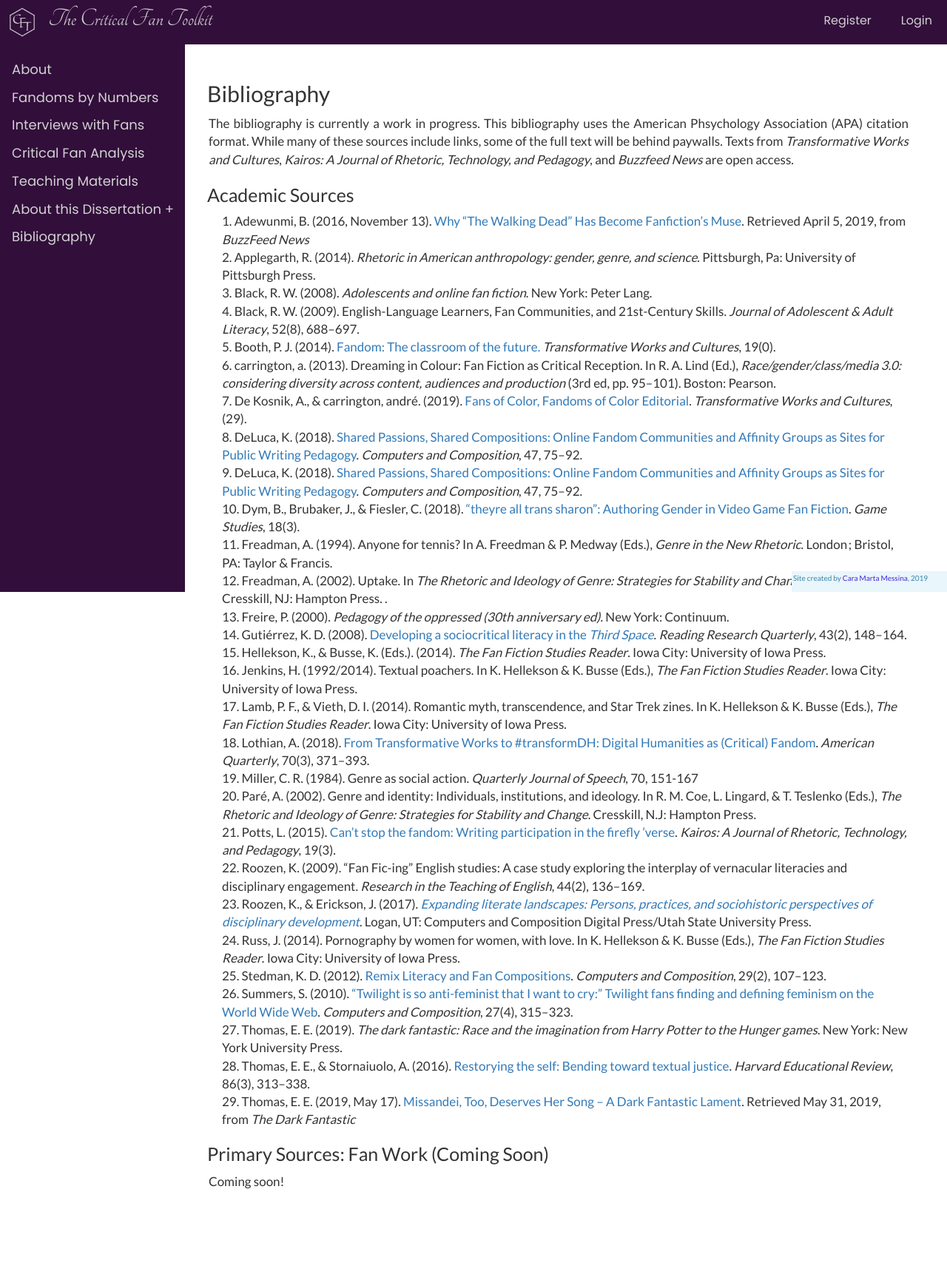
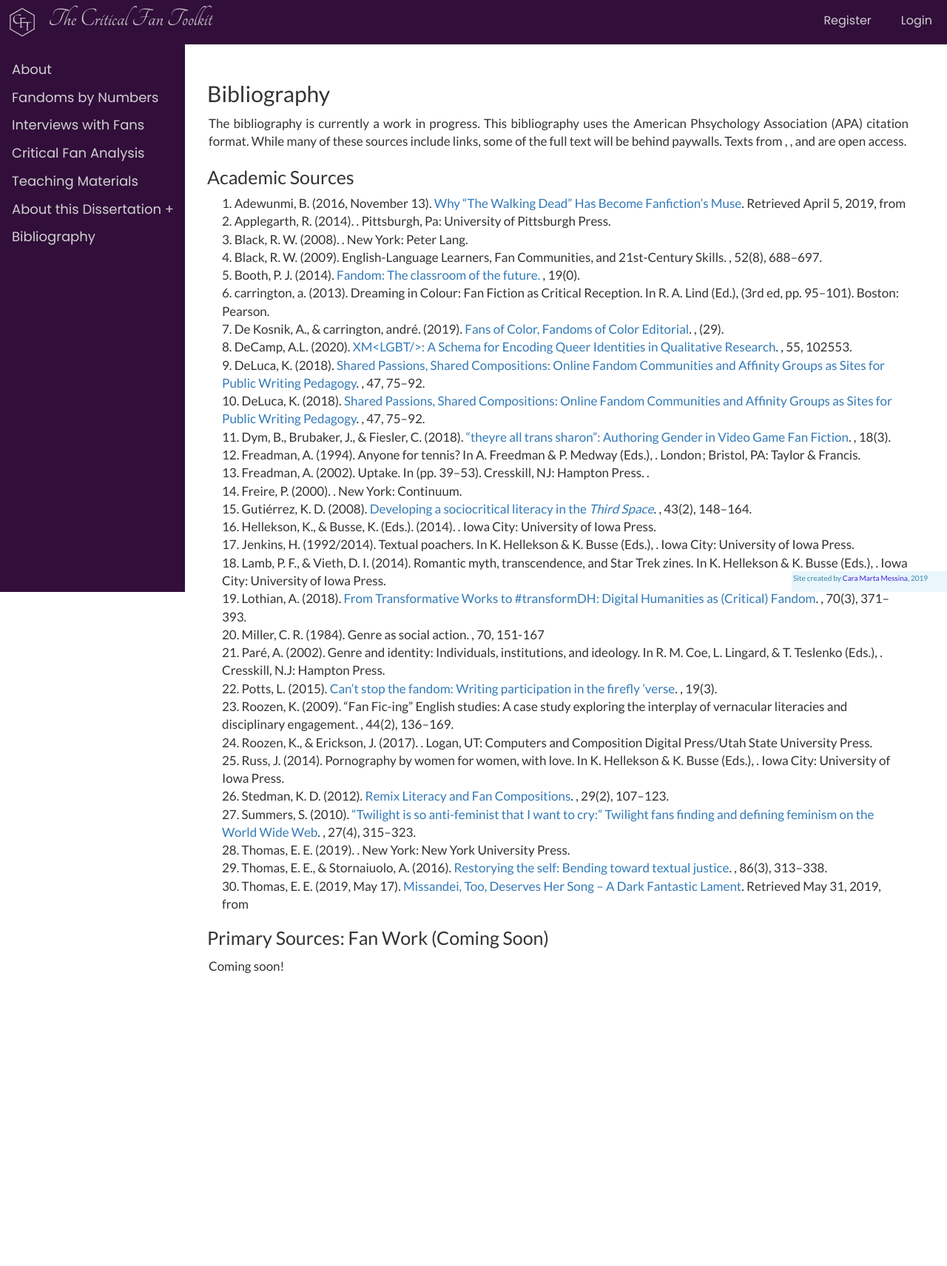
Before and after one commit to caramessina/cft-website-update, a Flask app: page /bibliography in a window 1280 px wide. Shown: the whole page at 74% size. After the commit the page ends 1315 px from the top, so only its background shows below. Run offline with Flask 2, Linux system fonts and the light colour scheme; some libraries are stand-ins or nearby versions.

Commit message:
adding Abbie citation

```diff
--- a/CFT/templates/bibliography.html
+++ b/CFT/templates/bibliography.html
@@ -3,124 +3,126 @@
 {% block body %}
 
 <h1>Bibliography</h1>
-<p>The bibliography is currently a work in progress. This bibliography uses the American Phsychology Association (APA) citation format. While many of these sources include links, some of the full text will be behind paywalls. Texts from <cite>Transformative Works and Cultures</cite>, <cite>Kairos: A Journal of Rhetoric, Technology, and Pedagogy</cite>, and <cite>Buzzfeed News</cite> are open access.</p>
+<p>The bibliography is currently a work in progress. This bibliography uses the American Phsychology Association (APA) citation format. While many of these sources include links, some of the full text will be behind paywalls. Texts from <title>Transformative Works and Cultures</title>, <title>Kairos: A Journal of Rhetoric, Technology, and Pedagogy</title>, and <title>Buzzfeed News</title> are open access.</p>
 <h2>Academic Sources</h2>
 <ol>
    <li>
-      Adewunmi, B. (2016, November 13). <a href="https://www.buzzfeednews.com/article/bimadewunmi/how-fanfic-helps-black-women-create-the-stories-tv-cant">Why “The Walking Dead” Has Become Fanfiction’s Muse</a>. Retrieved April 5, 2019, from <cite>BuzzFeed News</cite>
+      Adewunmi, B. (2016, November 13). <a href="https://www.buzzfeednews.com/article/bimadewunmi/how-fanfic-helps-black-women-create-the-stories-tv-cant">Why “The Walking Dead” Has Become Fanfiction’s Muse</a>. Retrieved April 5, 2019, from <title>BuzzFeed News</title>
    </li>
 
    <li>
-      Applegarth, R. (2014). <cite>Rhetoric in American anthropology: gender, genre, and science</cite>. Pittsburgh, Pa: University of Pittsburgh Press.
+      Applegarth, R. (2014). <title>Rhetoric in American anthropology: gender, genre, and science</title>. Pittsburgh, Pa: University of Pittsburgh Press.
    </li>
 
    <li>
-      Black, R. W. (2008). <cite>Adolescents and online fan fiction</cite>. New York: Peter Lang.
+      Black, R. W. (2008). <title>Adolescents and online fan fiction</title>. New York: Peter Lang.
    </li>
 
    <li>
-      Black, R. W. (2009). English-Language Learners, Fan Communities, and 21st-Century Skills. <cite>Journal of Adolescent & Adult Literacy</cite>, 52(8), 688–697.
+      Black, R. W. (2009). English-Language Learners, Fan Communities, and 21st-Century Skills. <title>Journal of Adolescent & Adult Literacy</title>, 52(8), 688–697.
    </li>
 
    <li>
-      Booth, P. J. (2014). <a href="http://journal.transformativeworks.org/index.php/twc/article/view/650">Fandom: The classroom of the future.</a> <cite>Transformative Works and Cultures</cite>, 19(0).
+      Booth, P. J. (2014). <a href="http://journal.transformativeworks.org/index.php/twc/article/view/650">Fandom: The classroom of the future.</a> <title>Transformative Works and Cultures</title>, 19(0).
    </li>
 
    <li>
-      carrington, a. (2013). Dreaming in Colour: Fan Fiction as Critical Reception. In R. A. Lind (Ed.), <cite>Race/gender/class/media 3.0: considering diversity across content, audiences and production</cite> (3rd ed, pp. 95–101). Boston: Pearson.
+      carrington, a. (2013). Dreaming in Colour: Fan Fiction as Critical Reception. In R. A. Lind (Ed.), <title>Race/gender/class/media 3.0: considering diversity across content, audiences and production</title> (3rd ed, pp. 95–101). Boston: Pearson.
    </li>
 
    <li>
-      De Kosnik, A., & carrington, andré. (2019). <a href="https://doi.org/10.3983/twc.2019.1783">Fans of Color, Fandoms of Color Editorial</a>. <cite>Transformative Works and Cultures</cite>, (29).
+      De Kosnik, A., & carrington, andré. (2019). <a href="https://doi.org/10.3983/twc.2019.1783">Fans of Color, Fandoms of Color Editorial</a>. <title>Transformative Works and Cultures</title>, (29).
+   </li>
+
+   <li>DeCamp, A.L. (2020). <a href="https://doi.org/10.1016/j.compcom.2020.102553">XM&#60;LGBT/&#62;: A Schema for Encoding Queer Identities in Qualitative Research</a>. <title>Computers and Composition</title>, 55, 102553.</li>
+
+   <li>
+      DeLuca, K. (2018). <a href="https://doi.org/10.1016/j.compcom.2017.12.003">Shared Passions, Shared Compositions: Online Fandom Communities and Affinity Groups as Sites for Public Writing Pedagogy</a>. <title>Computers and Composition</title>, 47, 75–92.
    </li>
 
    <li>
-      DeLuca, K. (2018). <a href="https://doi.org/10.1016/j.compcom.2017.12.003">Shared Passions, Shared Compositions: Online Fandom Communities and Affinity Groups as Sites for Public Writing Pedagogy</a>. <cite>Computers and Composition</cite>, 47, 75–92.
+      DeLuca, K. (2018). <a href="https://doi.org/10.1016/j.compcom.2017.12.003">Shared Passions, Shared Compositions: Online Fandom Communities and Affinity Groups as Sites for Public Writing Pedagogy</a>. <title>Computers and Composition</title>, 47, 75–92.
    </li>
 
    <li>
-      DeLuca, K. (2018). <a href="https://doi.org/10.1016/j.compcom.2017.12.003">Shared Passions, Shared Compositions: Online Fandom Communities and Affinity Groups as Sites for Public Writing Pedagogy</a>. <cite>Computers and Composition</cite>, 47, 75–92.
-   </li>
-
-   <li>
-     Dym, B., Brubaker, J., & Fiesler, C. (2018). <a href="http://gamestudies.org/1803/articles/brubaker_dym_fiesler">“theyre all trans sharon”: Authoring Gender in Video Game Fan Fiction</a>. <cite>Game Studies</cite>, 18(3).
+     Dym, B., Brubaker, J., & Fiesler, C. (2018). <a href="http://gamestudies.org/1803/articles/brubaker_dym_fiesler">“theyre all trans sharon”: Authoring Gender in Video Game Fan Fiction</a>. <title>Game Studies</title>, 18(3).
   </li>
 
   <li>
-    Freadman, A. (1994). Anyone for tennis? In A. Freedman & P. Medway (Eds.), <cite>Genre in the New Rhetoric</cite>. London ; Bristol, PA: Taylor & Francis.
+    Freadman, A. (1994). Anyone for tennis? In A. Freedman & P. Medway (Eds.), <title>Genre in the New Rhetoric</title>. London ; Bristol, PA: Taylor & Francis.
  </li>
 
  <li>
-    Freadman, A. (2002). Uptake. In <cite>The Rhetoric and Ideology of Genre: Strategies for Stability and Change</cite> (pp. 39–53). Cresskill, NJ: Hampton Press.
+    Freadman, A. (2002). Uptake. In <title>The Rhetoric and Ideology of Genre: Strategies for Stability and Change</title> (pp. 39–53). Cresskill, NJ: Hampton Press.
 .
 </li>
 
  <li>
-   Freire, P. (2000). <cite>Pedagogy of the oppressed (30th anniversary ed)</cite>. New York: Continuum.
+   Freire, P. (2000). <title>Pedagogy of the oppressed (30th anniversary ed)</title>. New York: Continuum.
 </li>
 
   <li>
-    Gutiérrez, K. D. (2008). <a href="https://doi.org/10.1598/RRQ.43.2.3">Developing a sociocritical literacy in the <em>Third Space</em></a>. <cite>Reading Research Quarterly</cite>, 43(2), 148–164.
+    Gutiérrez, K. D. (2008). <a href="https://doi.org/10.1598/RRQ.43.2.3">Developing a sociocritical literacy in the <em>Third Space</em></a>. <title>Reading Research Quarterly</title>, 43(2), 148–164.
  </li>
 
  <li>
-   Hellekson, K., & Busse, K. (Eds.). (2014). <cite>The Fan Fiction Studies Reader</cite>. Iowa City: University of Iowa Press.
+   Hellekson, K., & Busse, K. (Eds.). (2014). <title>The Fan Fiction Studies Reader</title>. Iowa City: University of Iowa Press.
 </li>
 
  <li>
-   Jenkins, H. (1992/2014). Textual poachers. In K. Hellekson & K. Busse (Eds.), <cite>The Fan Fiction Studies Reader</cite>. Iowa City: University of Iowa Press.
+   Jenkins, H. (1992/2014). Textual poachers. In K. Hellekson & K. Busse (Eds.), <title>The Fan Fiction Studies Reader</title>. Iowa City: University of Iowa Press.
 </li>
 
 <li>
-  Lamb, P. F., & Vieth, D. I. (2014). Romantic myth, transcendence, and Star Trek zines. In K. Hellekson & K. Busse (Eds.), <cite>The Fan Fiction Studies Reader</cite>. Iowa City: University of Iowa Press.
+  Lamb, P. F., & Vieth, D. I. (2014). Romantic myth, transcendence, and Star Trek zines. In K. Hellekson & K. Busse (Eds.), <title>The Fan Fiction Studies Reader</title>. Iowa City: University of Iowa Press.
 </li>
 
 <li>
-  Lothian, A. (2018). <a href="https://doi.org/10.1353/aq.2018.0027">From Transformative Works to #transformDH: Digital Humanities as (Critical) Fandom</a>. <cite>American Quarterly</cite>, 70(3), 371–393.
+  Lothian, A. (2018). <a href="https://doi.org/10.1353/aq.2018.0027">From Transformative Works to #transformDH: Digital Humanities as (Critical) Fandom</a>. <title>American Quarterly</title>, 70(3), 371–393.
 </li>
 
 <li>
-  Miller, C. R. (1984). Genre as social action. <cite>Quarterly Journal of Speech</cite>, 70, 151-167
+  Miller, C. R. (1984). Genre as social action. <title>Quarterly Journal of Speech</title>, 70, 151-167
 </li>
 
 <li>
-  Paré, A. (2002). Genre and identity: Individuals, institutions, and ideology. In R. M. Coe, L. Lingard, & T. Teslenko (Eds.), <cite>The Rhetoric and Ideology of Genre: Strategies for Stability and Change</cite>. Cresskill, N.J: Hampton Press.
+  Paré, A. (2002). Genre and identity: Individuals, institutions, and ideology. In R. M. Coe, L. Lingard, & T. Teslenko (Eds.), <title>The Rhetoric and Ideology of Genre: Strategies for Stability and Change</title>. Cresskill, N.J: Hampton Press.
 </li>
 
 <li>
-  Potts, L. (2015). <a href="http://kairos.technorhetoric.net/19.3/topoi/potts/">Can’t stop the fandom: Writing participation in the firefly ’verse</a>. <cite>Kairos: A Journal of Rhetoric, Technology, and Pedagogy</cite>, 19(3).
+  Potts, L. (2015). <a href="http://kairos.technorhetoric.net/19.3/topoi/potts/">Can’t stop the fandom: Writing participation in the firefly ’verse</a>. <title>Kairos: A Journal of Rhetoric, Technology, and Pedagogy</title>, 19(3).
 </li>
 
 <li>
-  Roozen, K. (2009). “Fan Fic-ing” English studies: A case study exploring the interplay of vernacular literacies and disciplinary engagement. <cite>Research in the Teaching of English</cite>, 44(2), 136–169.
+  Roozen, K. (2009). “Fan Fic-ing” English studies: A case study exploring the interplay of vernacular literacies and disciplinary engagement. <title>Research in the Teaching of English</title>, 44(2), 136–169.
 </li>
 
 <li>
-  Roozen, K., & Erickson, J. (2017). <cite><a href="http://ccdigitalpress.org/expanding/">Expanding literate landscapes: Persons, practices, and sociohistoric perspectives of disciplinary development</a></cite>. Logan, UT: Computers and Composition Digital Press/Utah State University Press.
+  Roozen, K., & Erickson, J. (2017). <title><a href="http://ccdigitalpress.org/expanding/">Expanding literate landscapes: Persons, practices, and sociohistoric perspectives of disciplinary development</a></title>. Logan, UT: Computers and Composition Digital Press/Utah State University Press.
 </li>
 
 <li>
-  Russ, J. (2014). Pornography by women for women, with love. In K. Hellekson & K. Busse (Eds.), <cite>The Fan Fiction Studies Reader</cite>. Iowa City: University of Iowa Press.
+  Russ, J. (2014). Pornography by women for women, with love. In K. Hellekson & K. Busse (Eds.), <title>The Fan Fiction Studies Reader</title>. Iowa City: University of Iowa Press.
 </li>
 
 <li>
-  Stedman, K. D. (2012). <a href="https://doi.org/10.1016/j.compcom.2012.02.002">Remix Literacy and Fan Compositions</a>. <cite>Computers and Composition</cite>, 29(2), 107–123.
+  Stedman, K. D. (2012). <a href="https://doi.org/10.1016/j.compcom.2012.02.002">Remix Literacy and Fan Compositions</a>. <title>Computers and Composition</title>, 29(2), 107–123.
 </li>
 
 <li>
-  Summers, S. (2010). <a href="https://doi.org/10.1016/j.compcom.2010.09.006">“Twilight is so anti-feminist that I want to cry:” Twilight fans finding and defining feminism on the World Wide Web</a>. <cite>Computers and Composition</cite>, 27(4), 315–323.
+  Summers, S. (2010). <a href="https://doi.org/10.1016/j.compcom.2010.09.006">“Twilight is so anti-feminist that I want to cry:” Twilight fans finding and defining feminism on the World Wide Web</a>. <title>Computers and Composition</title>, 27(4), 315–323.
 </li>
 
 <li>
-  Thomas, E. E. (2019). <cite>The dark fantastic: Race and the imagination from <em>Harry Potter</em> to the <em>Hunger games</em></cite>. New York: New York University Press.
+  Thomas, E. E. (2019). <title>The dark fantastic: Race and the imagination from <em>Harry Potter</em> to the <em>Hunger games</em></title>. New York: New York University Press.
 </li>
 
 <li>
-  Thomas, E. E., & Stornaiuolo, A. (2016). <a href="https://doi.org/10.17763/1943-5045-86.3.313">Restorying the self: Bending toward textual justice</a>. <cite>Harvard Educational Review</cite>, 86(3), 313–338.
+  Thomas, E. E., & Stornaiuolo, A. (2016). <a href="https://doi.org/10.17763/1943-5045-86.3.313">Restorying the self: Bending toward textual justice</a>. <title>Harvard Educational Review</title>, 86(3), 313–338.
 </li>
 
 <li>
-  Thomas, E. E. (2019, May 17). <a href="http://thedarkfantastic.blogspot.com/2019/05/missandei-too-deserves-her-song-dark.html">Missandei, Too, Deserves Her Song – A Dark Fantastic Lament</a>. Retrieved May 31, 2019, from <cite>The Dark Fantastic</cite>
+  Thomas, E. E. (2019, May 17). <a href="http://thedarkfantastic.blogspot.com/2019/05/missandei-too-deserves-her-song-dark.html">Missandei, Too, Deserves Her Song – A Dark Fantastic Lament</a>. Retrieved May 31, 2019, from <title>The Dark Fantastic</title>
 </li>
 
 </ol>
```
Also changed, not shown: CFT/templates/interviews/qualitative_coding.html (+1 -1 lines).
